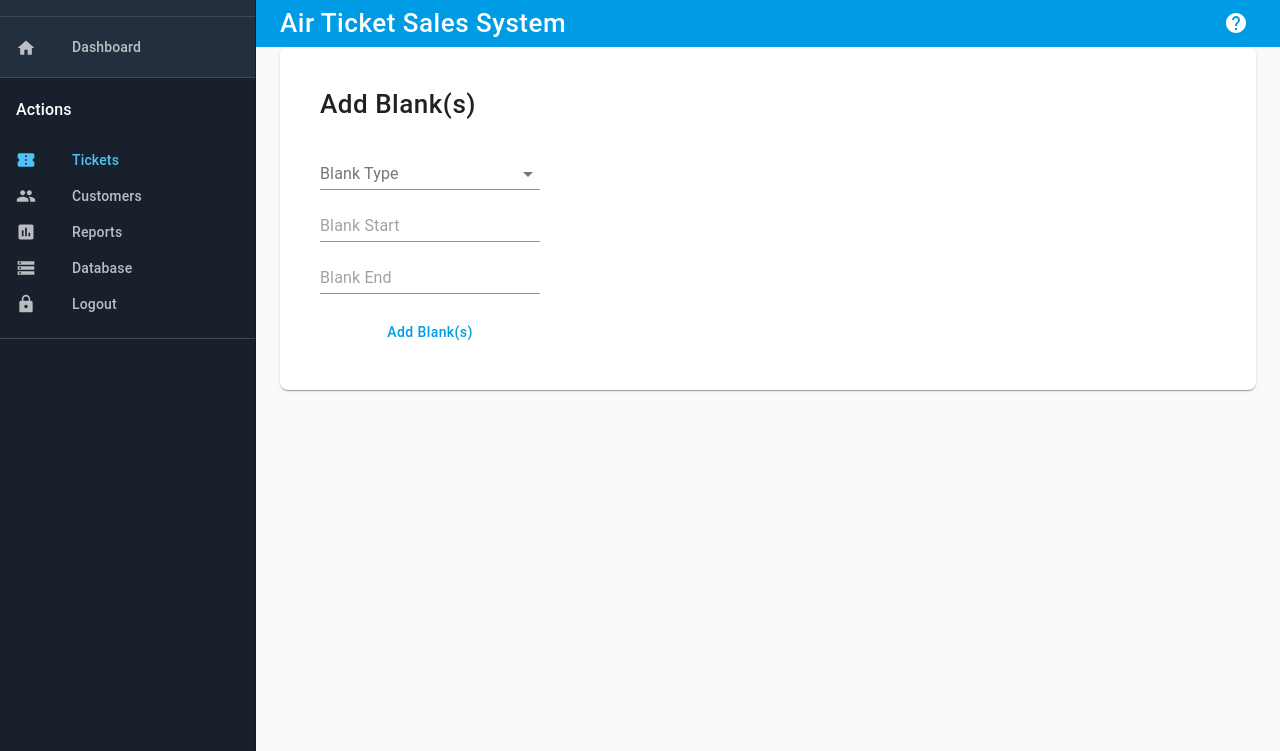
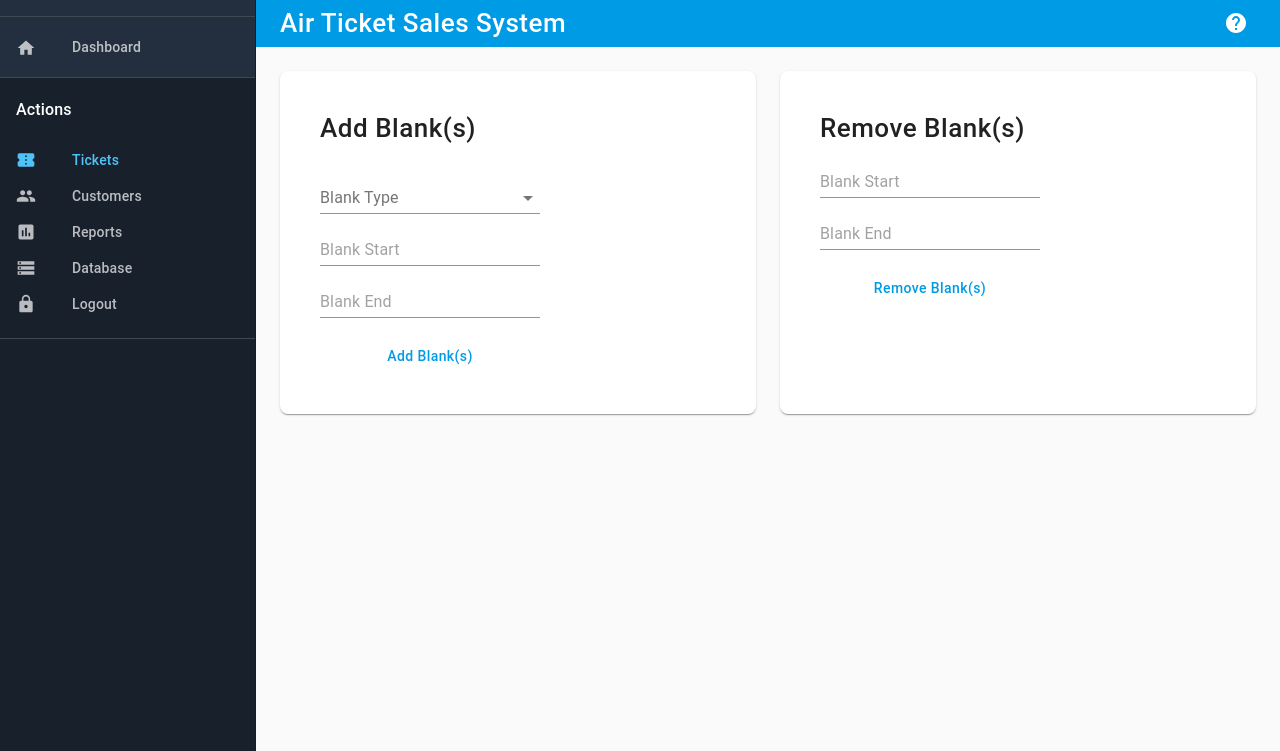
Before and after one commit to br34th3r/ATS-Frontend, a Gatsby site: page /tickets in a window 1280 px wide. Shown: the part 49-800 px from the top of the page. Built offline with nearby package versions, Linux system fonts and the light colour scheme; Gatsby itself is replaced by a stand-in of ours; sample sign-in values are in the browser's storage.

Commit message:
Added Removing Blanks form

```diff
--- a/src/components/DatabaseForm.js
+++ b/src/components/DatabaseForm.js
@@ -31,7 +31,7 @@ class DatabaseForm extends Component {
   }
 
   formCallback = json => {
-    if (!json.errors) {
+    if (json.ok) {
       this.setState({
         success: true
       })
@@ -45,9 +45,8 @@ class DatabaseForm extends Component {
   handleSubmit = event => {
     event.preventDefault()
     this.props.formCallback(this.state)
-    console.log(`${process.env.BACKEND_URL}:${process.env.BACKEND_PORT}${this.props.backendUrl}`)
     fetch(`${process.env.BACKEND_URL}:${process.env.BACKEND_PORT}${this.props.backendUrl}`, {
-      method: "POST",
+      method: this.props.method,
       mode: "cors",
       redirect: 'follow',
       headers: {
@@ -57,6 +56,7 @@ class DatabaseForm extends Component {
     })
     .then(res => res.json())
     .then(json => this.formCallback(json))
+    .catch(err => console.log(err))
   }
 
   render() {
@@ -67,7 +67,7 @@ class DatabaseForm extends Component {
     return (
       <>
       <form
-        method="post"
+        method={this.props.method}
         onSubmit={event => {
           this.handleSubmit(event)
           navigate('/tickets')
@@ -76,7 +76,7 @@ class DatabaseForm extends Component {
         <FormControl className={this.props.className ? this.props.className : null}>
           {childrenWithHandler}
           <Button type="submit" color="primary" onClick={this.handleOpen}>
-            {"Add Blank(s)"}
+            {this.props.submitText}
           </Button>
         </FormControl>
       </form>
--- a/src/pages/tickets.js
+++ b/src/pages/tickets.js
@@ -13,8 +13,12 @@ import Typography from '@material-ui/core/Typography'
 import { withStyles } from '@material-ui/core/styles'
 
 const styles = theme => ({
+	container: {
+		padding: theme.spacing(3)
+	},
 	paper: {
 		padding: theme.spacing(5),
+		height: "100%"
 	},
 	formItem: {
 		fontSize: "1.5em"
@@ -41,6 +45,10 @@ class TicketsPage extends Component {
 		console.log(json)
 	}
 
+	removeBlanksCallback(json) {
+		console.log(json)
+	}
+
 	render() {
 		if (!isLoggedIn()) {
 	    navigate('/')
@@ -48,9 +56,9 @@ class TicketsPage extends Component {
 	  } else {
 			return (
 				<Layout location={this.props.location} title={this.props.data.site.siteMetadata.title}>
-					<Container>
+					<Container className={this.props.classes.container}>
 						<Grid container spacing={3}>
-							<Grid item xs={12}>
+							<Grid item xs={6}>
 								<Paper className={this.props.classes.paper}>
 									<Typography color="inherit" variant="h5">
 										{"Add Blank(s)"}
@@ -63,8 +71,31 @@ class TicketsPage extends Component {
 										successText={"Added Blanks!"}
 										failureText={"An Error Occurred"}
 										modalStyle={this.props.classes.modalStyle}
+										submitText={"Add Blank(s)"}
+										method={"post"}
 									>
 										<BlankTypeSelect className={this.props.classes.formItem} /><br />
+										<TextField type="number" name="start" id="start" placeholder="Blank Start" className={this.props.classes.formItem} /><br />
+										<TextField type="number" name="end" id="end" placeholder="Blank End" className={this.props.classes.formItem} /><br />
+									</DatabaseForm>
+								</Paper>
+							</Grid>
+							<Grid item xs={6}>
+								<Paper className={this.props.classes.paper}>
+									<Typography color="inherit" variant="h5">
+										{"Remove Blank(s)"}
+									</Typography>
+									<br />
+									<DatabaseForm
+										backendUrl={"/removeBlanks"}
+										formCallback={this.removeBlanksCallback}
+										nav={'/tickets'}
+										successText={"Removed Blanks!"}
+										failureText={"An Error Occurred"}
+										modalStyle={this.props.classes.modalStyle}
+										submitText={"Remove Blank(s)"}
+										method={"delete"}
+									>
 										<TextField type="number" name="start" id="start" placeholder="Blank Start" className={this.props.classes.formItem} /><br />
 										<TextField type="number" name="end" id="end" placeholder="Blank End" className={this.props.classes.formItem} /><br />
 									</DatabaseForm>
```
